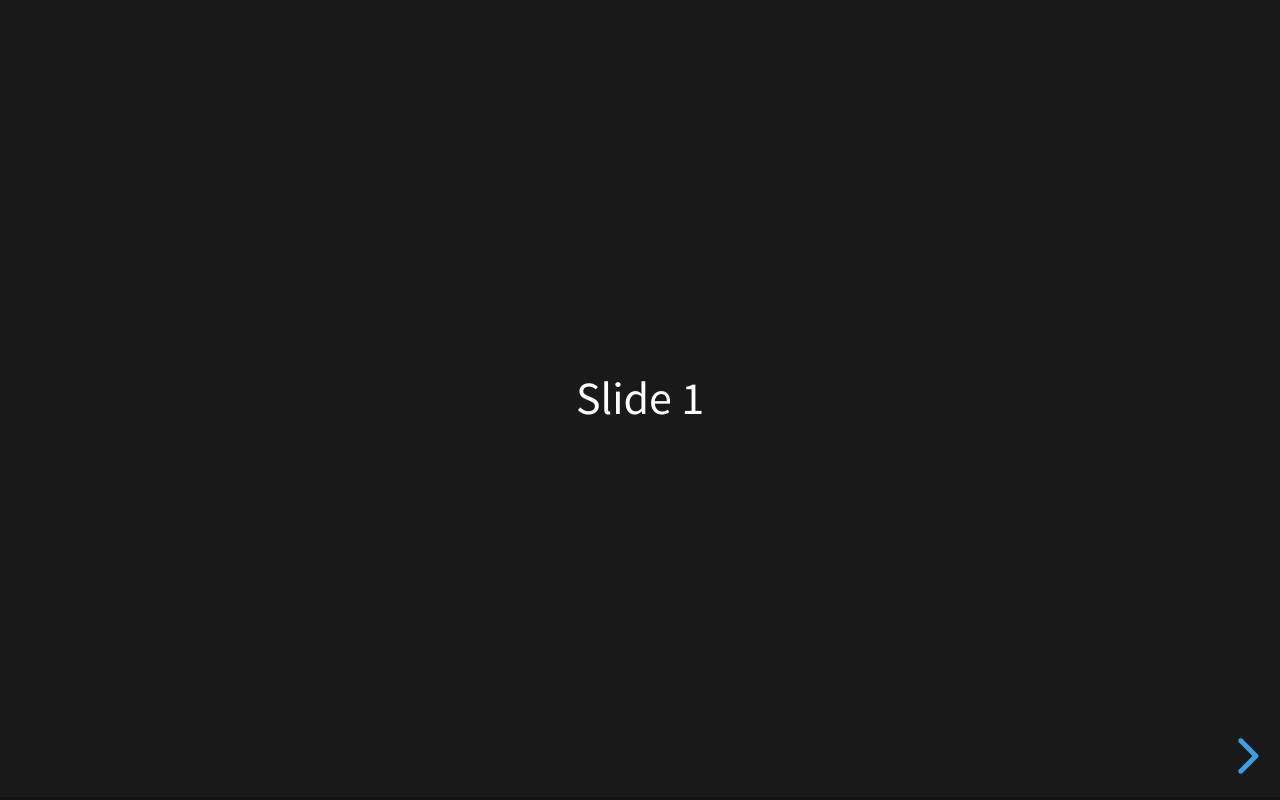
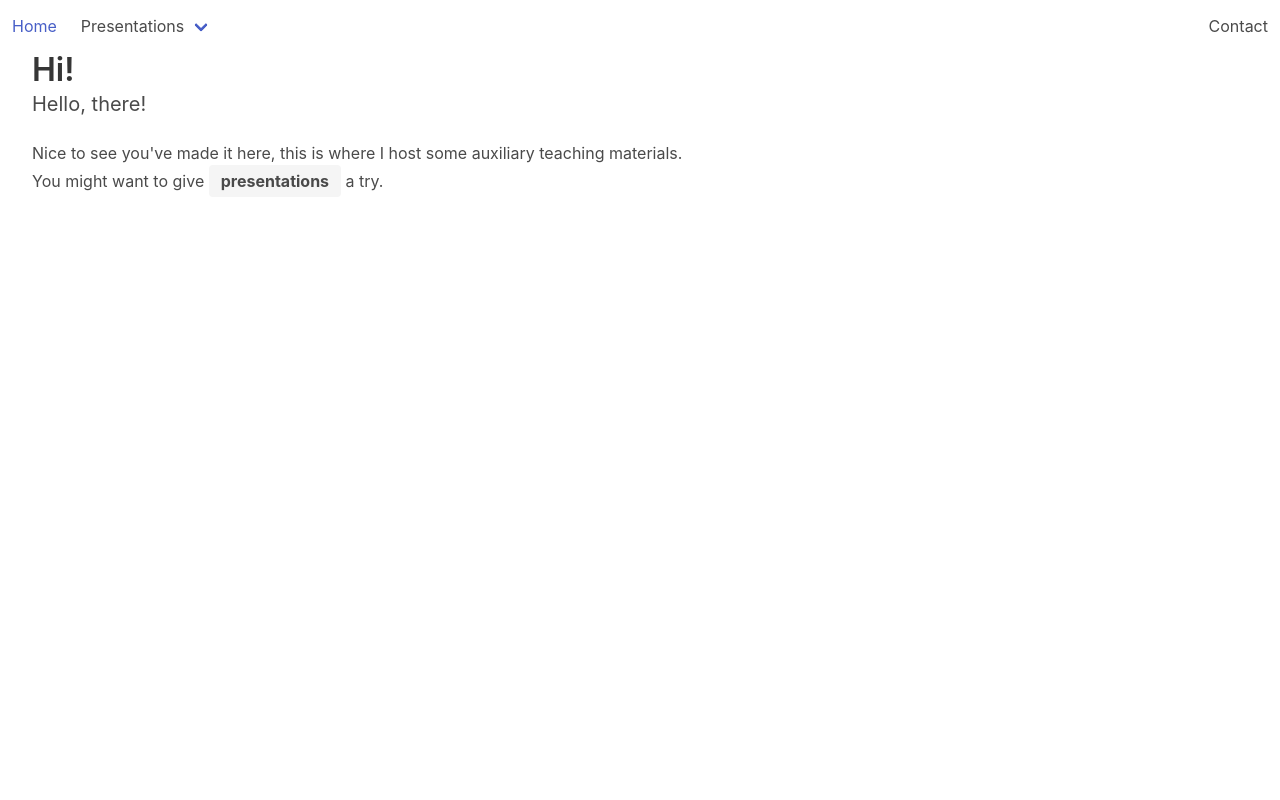
Before and after one commit to stavrina/teaching, a website: page index.html in a window 1280 px wide. Drawn offline with nearby package versions, Linux system fonts and the light colour scheme.

Commit message:
Add menu
Added menu bar and areas to host presentations and contact info

```diff
--- a/index.html
+++ b/index.html
@@ -4,28 +4,69 @@
 		<meta charset="utf-8">
 		<meta name="viewport" content="width=device-width, initial-scale=1.0, maximum-scale=1.0, user-scalable=no">
 
-		<title>reveal.js</title>
+		<title>Stavrina Dimosthenous Teaching</title>
 
 		<link rel="stylesheet" href="dist/reset.css">
 		<link rel="stylesheet" href="dist/reveal.css">
 		<link rel="stylesheet" href="dist/theme/black.css">
-
+		<link rel="stylesheet" href="https://cdn.jsdelivr.net/npm/bulma@0.9.4/css/bulma.min.css">
 		<!-- Theme used for syntax highlighted code -->
 		<link rel="stylesheet" href="plugin/highlight/monokai.css">
+		<script src="https://ajax.googleapis.com/ajax/libs/jquery/3.6.3/jquery.min.js"></script>
+		<script src="self-js/toggle.js" defer></script>
 	</head>
 	<body>
-		<div class="reveal">
-			<div class="slides">
-				<section>Slide 1</section>
-				<section>Slide 2</section>
+		<nav class="navbar is-transparent" role="navigation" aria-label="main navigation">
+			<div class="navbar-brand">
+			<a role="button" class="navbar-burger" aria-label="menu" aria-expanded="false" data-target="navbarSimple">
+				<span aria-hidden="true"></span>
+				<span aria-hidden="true"></span>
+				<span aria-hidden="true"></span>
+			</a>
+			</div>
+
+			<div id="navbarSimple" class="navbar-menu ">
+				<div class="navbar-start">
+					<a class="navbar-item" href="index.html">
+						Home
+					</a>
+					<div class="navbar-item has-dropdown is-hoverable">
+						<a class="navbar-link">
+						  Presentations
+						</a>
+
+						<div class="navbar-dropdown">
+							<a class="navbar-item" href="intro-to-git.html">Intro to Git</a>
+						</div>
+					  </div>
+				</div>
+				<div class="navbar-end">
+					<a class="navbar-item" href="contact.html">
+						Contact
+					</a>
+				</div>
+			</div>
+		</nav>
+
+		<div class="container is-fluid">
+			<h1 class="title">Hi!</h1>
+			<h2 class="subtitle">Hello, there!</h2>
+			<div>
+				<div class="block">
+					<p>
+						Nice to see you've made it here, this is where I host some auxiliary teaching materials.
+					</p>
+					<p>
+						You might want to give <span class="has-text-weight-bold is-family-secondary tag is-light is-medium">presentations</span> a try.
+					</p>
+				</div>
 			</div>
 		</div>
-
 		<script src="dist/reveal.js"></script>
 		<script src="plugin/notes/notes.js"></script>
 		<script src="plugin/markdown/markdown.js"></script>
 		<script src="plugin/highlight/highlight.js"></script>
-		<script>
+		<!-- <script>
 			// More info about initialization & config:
 			// - https://revealjs.com/initialization/
 			// - https://revealjs.com/config/
@@ -35,6 +76,6 @@
 				// Learn about plugins: https://revealjs.com/plugins/
 				plugins: [ RevealMarkdown, RevealHighlight, RevealNotes ]
 			});
-		</script>
+		</script> -->
 	</body>
 </html>
```
